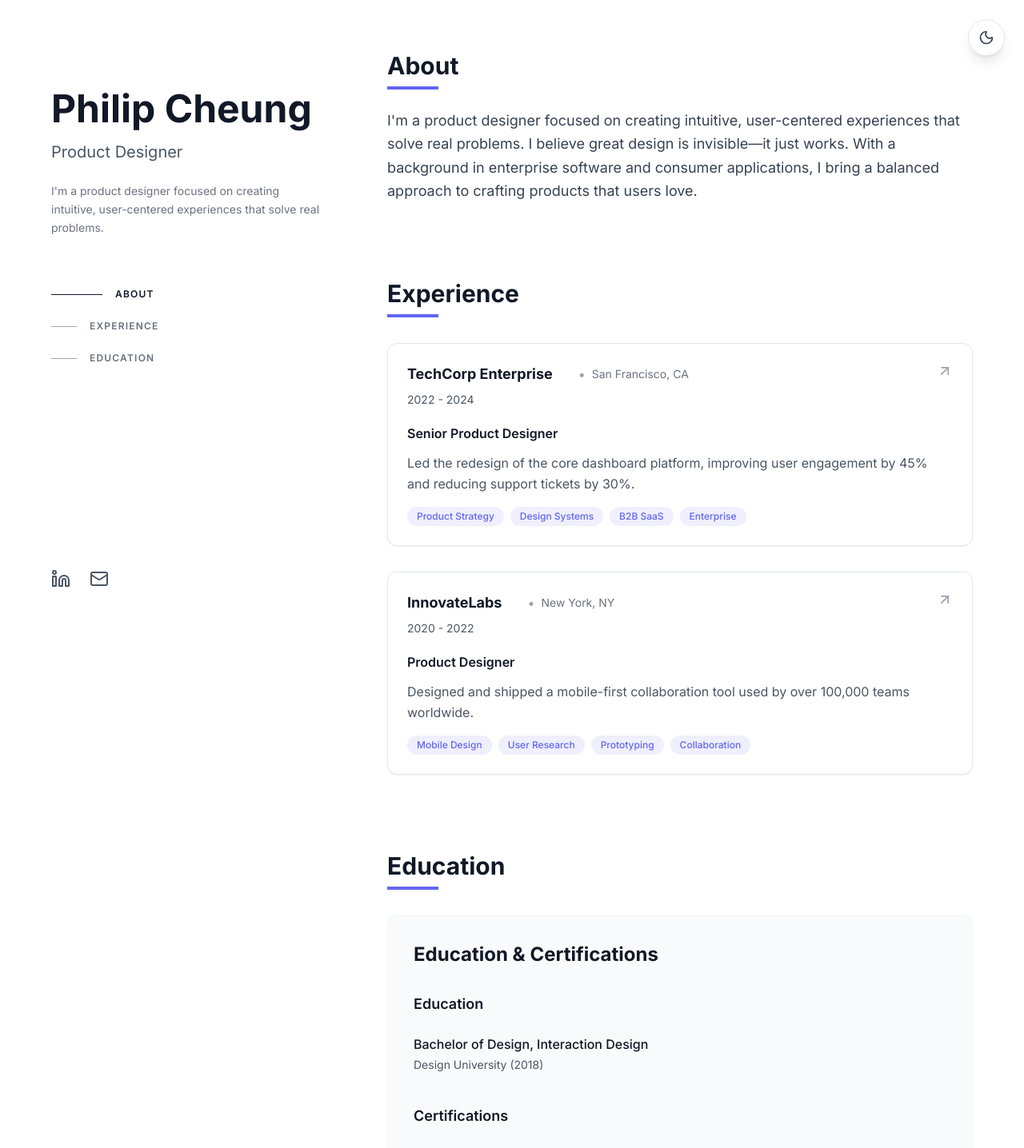
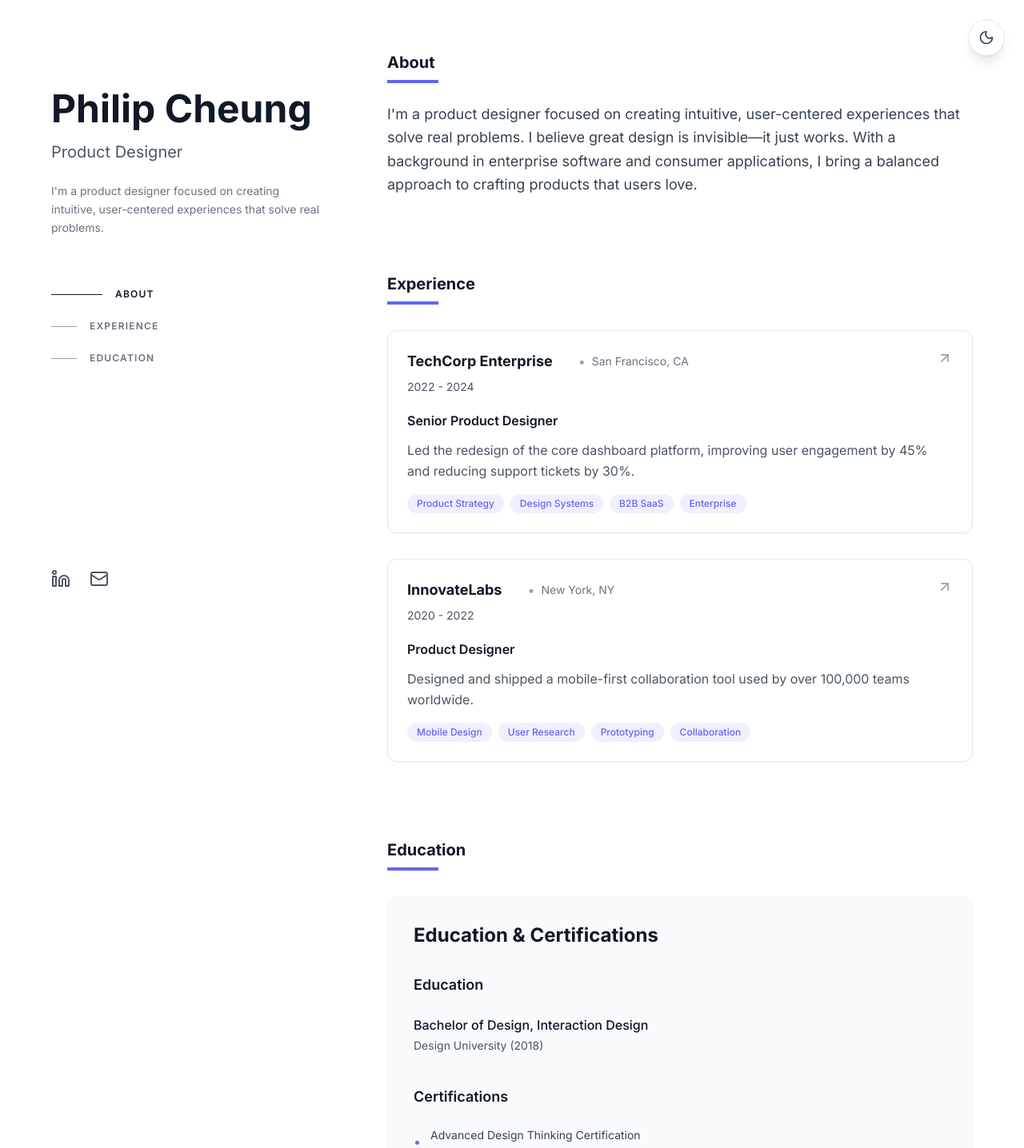
Before and after one commit to Philip-Cheung/portfolio, a React (Vite) app: page / in a window 1280 px wide. Shown: the top 1436 px of the page at 80% size. Built offline with nearby package versions, Linux system fonts and the light colour scheme.

Commit message:
Reduce section heading size from text-2xl/3xl to text-xl

```diff
--- a/src/pages/Landing.jsx
+++ b/src/pages/Landing.jsx
@@ -25,7 +25,7 @@
             {/* About Section */}
             <section id="about" className="mb-24 scroll-mt-24">
               <div className="mb-6">
-                <h2 className="text-2xl md:text-3xl font-bold text-gray-900 dark:text-white mb-2">
+                <h2 className="text-xl font-bold text-gray-900 dark:text-white mb-2">
                   About
                 </h2>
                 <div className="h-1 w-16 bg-brand-primary"></div>
@@ -40,7 +40,7 @@
             {/* Experience Section */}
             <section id="experience" className="mb-24 scroll-mt-24">
               <div className="mb-8">
-                <h2 className="text-2xl md:text-3xl font-bold text-gray-900 dark:text-white mb-2">
+                <h2 className="text-xl font-bold text-gray-900 dark:text-white mb-2">
                   Experience
                 </h2>
                 <div className="h-1 w-16 bg-brand-primary"></div>
@@ -51,7 +51,7 @@
             {/* Education Section */}
             <section id="education" className="mb-24 scroll-mt-24">
               <div className="mb-8">
-                <h2 className="text-2xl md:text-3xl font-bold text-gray-900 dark:text-white mb-2">
+                <h2 className="text-xl font-bold text-gray-900 dark:text-white mb-2">
                   Education
                 </h2>
                 <div className="h-1 w-16 bg-brand-primary"></div>
```
